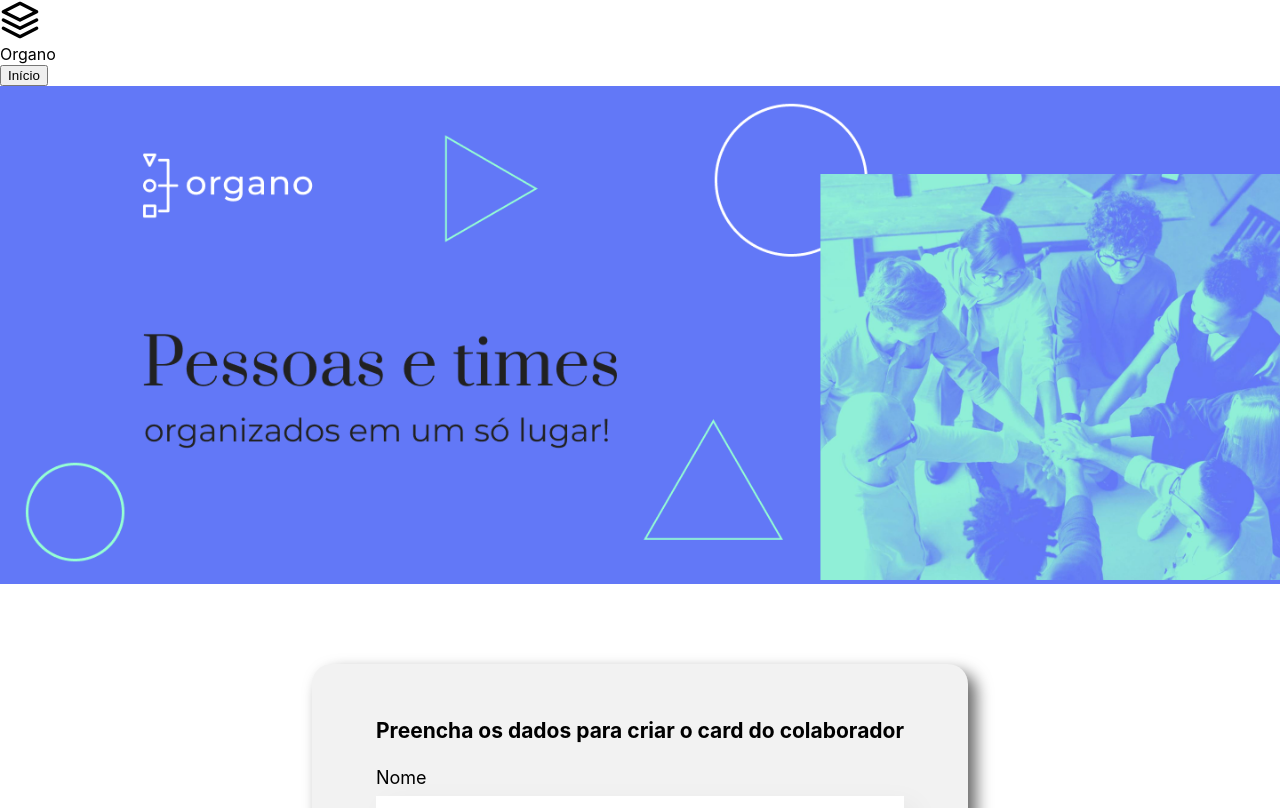
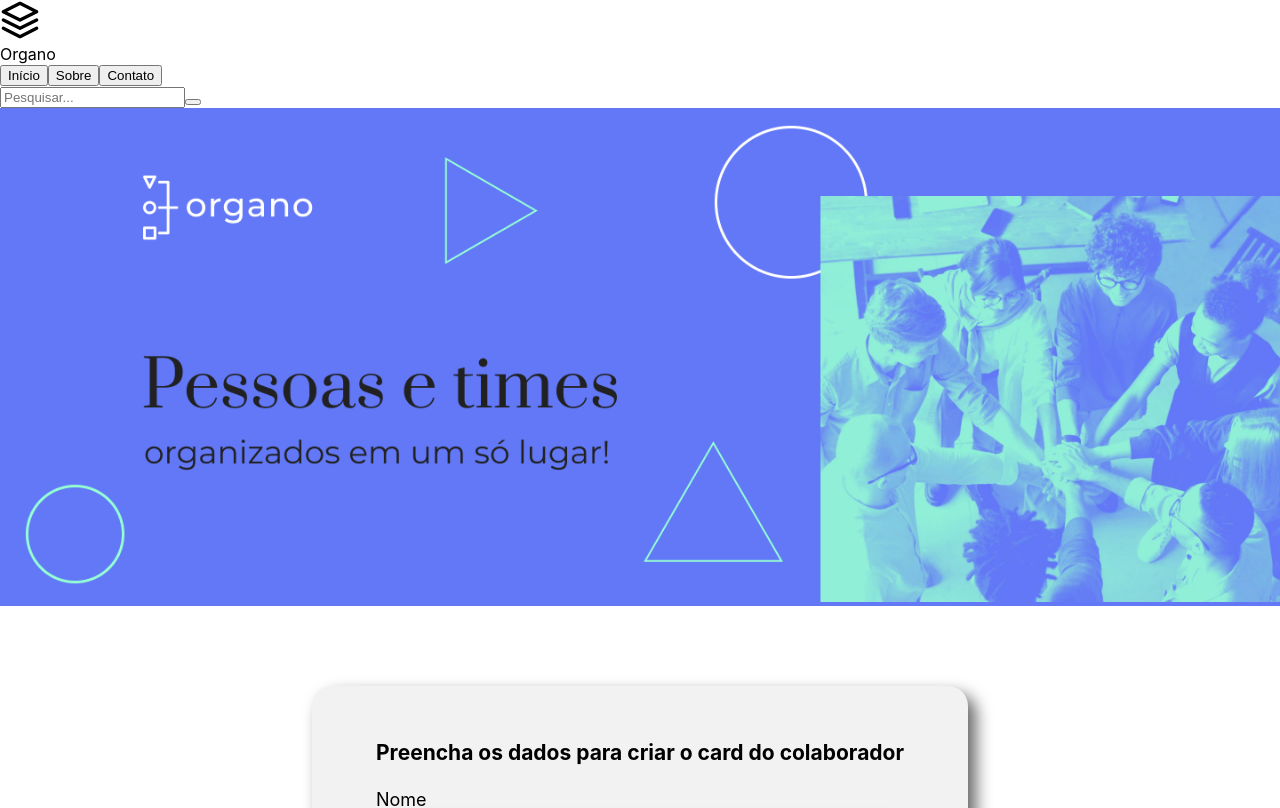
Before and after one commit to juancarlomartins/Projeto-organo, a React (Create React App) app: page / in a window 1280 px wide. Shown: the top 808 px of the page. Built offline with nearby package versions, Linux system fonts and the light colour scheme.

Commit message:
Configurações do Menu de navegação do cabeçalho

```diff
--- a/src/componentes/Cabeçalho/index.js
+++ b/src/componentes/Cabeçalho/index.js
@@ -70,7 +70,36 @@ const Cabecalho = () => {
                     >
                         Início
                     </button>
+                    <button
+                        className='botao-menu'
+                        onClick={() => handleMenuClick('Sobre')}
+                    >
+                        Sobre
+                    </button>
+                    <button
+                        className='botao-menu'
+                        onClick={() => handleMenuClick('Contato')}
+                    >
+                        Contato
+                    </button>
                 </nav>
+
+                {/* caixa de pesquisa */}
+                <form className='pesquisa-conteiner' onSubmit={handlePesquisa}>
+                    <div className='pesquisa-wrapper'>
+                        <input
+                            type='text'
+                            className='pesquisa-input'
+                            placeholder='Pesquisar...'
+                            value={termoPesquisa}
+                            onChange={(e) => setTermoPesquisa(e.target.value)}
+                        />
+                        <button type='submit' className='pesquisa-botao'>
+
+                        </button>
+
+                    </div>
+                </form>
             </div>
         </header>
     )
```
